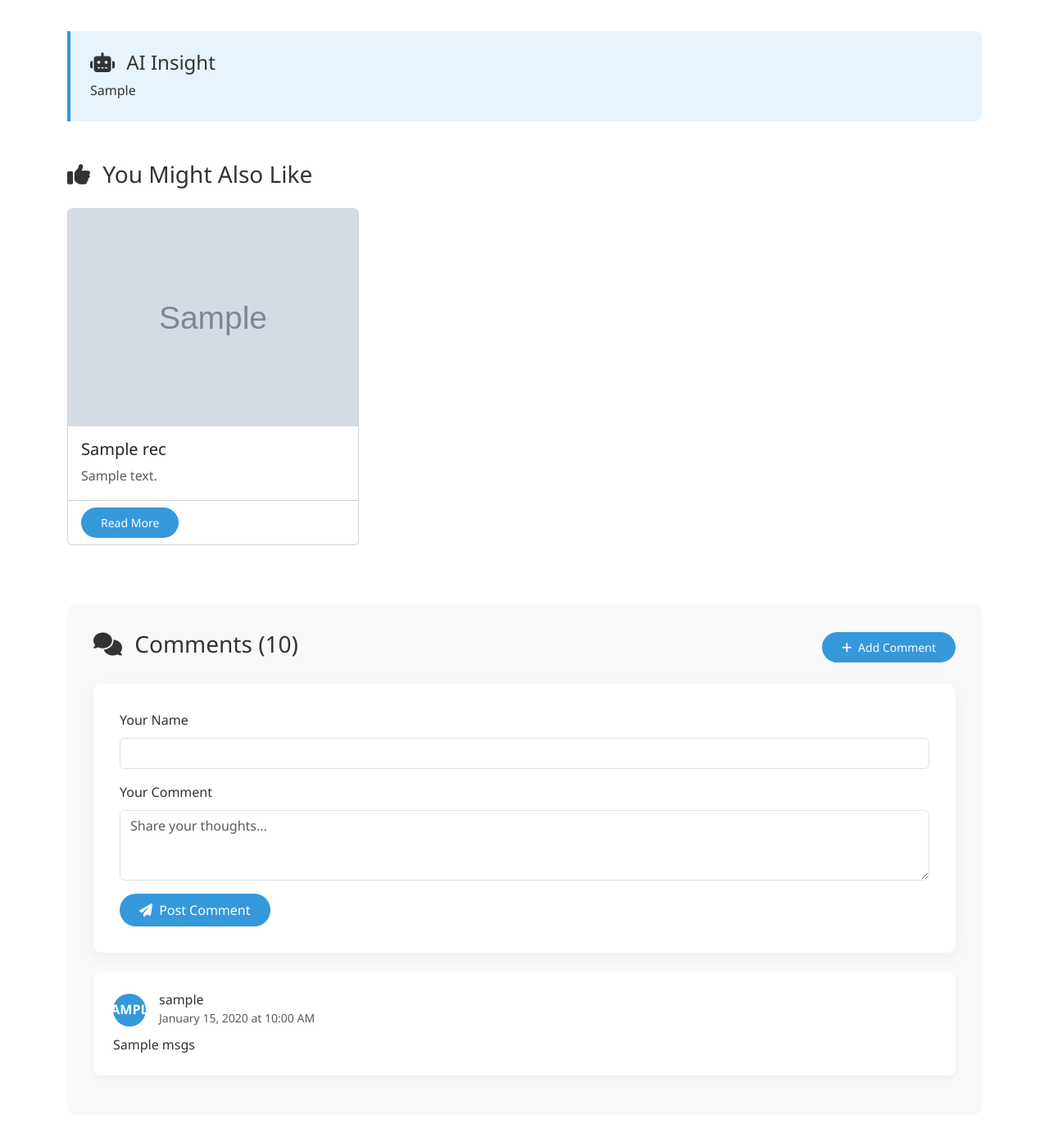
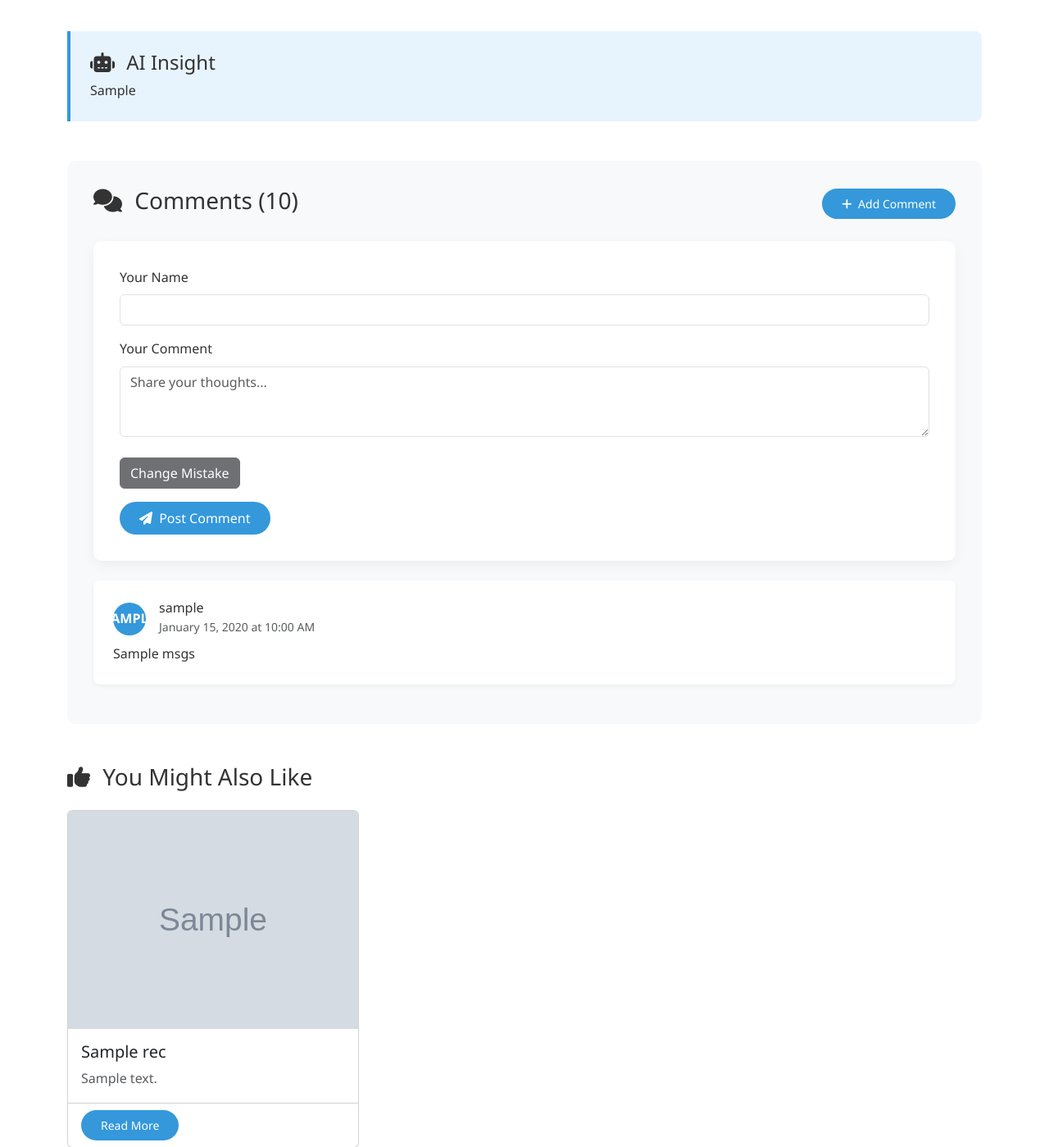
Before and after one commit to sriram-65/pyblog, a Flask app: template templates/post_details.html in a window 1280 px wide, after a click on "Add Comment". Shown: the part 1288-2687 px from the top of the page at 82% size. Run offline with Flask 3, Linux system fonts and the light colour scheme; the template is opened without the code that fills it: most values are stand-ins (such as "Sample title", 1, 10 or a date in 2020); grey boxes marked "Sample" are stand-in pictures; some libraries are stand-ins or nearby versions.

Commit message:
Update post_details.html

```diff
--- a/templates/post_details.html
+++ b/templates/post_details.html
@@ -280,6 +280,60 @@
             <p class="mb-0">{{res_ai}}</p>
         </div>
 
+        <section class="comments-section">
+            <div class="d-flex justify-content-between align-items-center mb-4">
+                <h3><i class="fas fa-comments me-2"></i> Comments ({{total}})</h3>
+                <button class="btn btn-sm btn-custom" data-bs-toggle="collapse" data-bs-target="#commentForm">
+                    <i class="fas fa-plus me-1"></i> Add Comment
+                </button>
+            </div>
+
+
+            <div class="collapse mb-4" id="commentForm">
+                <div class="comment-form">
+                    <form action="{{url_for('comments')}}" method="POST">
+                        <input type="hidden" name="post_id" value="{{ post._id }}">
+                        <div class="mb-3">
+                            <label for="username" class="form-label">Your Name</label>
+                            <input type="text" class="form-control" id="name" name="username" required>
+                        </div>
+                        <div class="mb-3">
+                            <label for="comment" class="form-label">Your Comment</label>
+                            <textarea class="form-control" id="comment" name="msgs" rows="3" required placeholder="Share your thoughts..."></textarea>
+                            <br>
+                            <button id="change-grammer" class="btn btn-dark">Change Mistake</button>
+                        </div>
+                        <button type="submit" class="btn btn-custom"><i class="fas fa-paper-plane me-1"></i> Post Comment</button>
+                    </form>
+                </div>
+            </div>
+
+
+            <div class="comments-list">
+                {% if c %}
+                    {% for com in c %}
+                    <div class="comment-card">
+                        <div class="comment-header">
+                            <div class="comment-avatar">{{ com.username[0]|upper }}</div>
+                            <div>
+                                <h6 class="mb-0">{{ com.username }}</h6>
+                                <small class="text-muted">{{ com.created_at.strftime('%B %d, %Y at %I:%M %p') }}</small>
+                            </div>
+                        </div>
+                        <div class="comment-body mt-2">
+                            <p class="mb-0">{{ com.msgs }}</p>
+                        </div>
+                    </div>
+                    {% endfor %}
+                {% else %}
+                    <div class="text-center py-4">
+                        <i class="fas fa-comment-slash fa-3x text-muted mb-3"></i>
+                        <p class="text-muted">No comments yet. Be the first to share your thoughts!</p>
+                    </div>
+                {% endif %}
+            </div>
+        </section>
+
 
         {% if Re_post %}
         <section class="my-5">
@@ -377,12 +381,42 @@
             }
 
 
-            const commentForm = document.querySelector('.comment-form form');
-            if (commentForm) {
-                commentForm.addEventListener('submit', function() {
-                    localStorage.setItem('UserName', nameInput.value);
-                });
+
+            const cInput = document.getElementById('comment');
+
+            document.getElementById("change-grammer").disabled = true
+
+            document.getElementById("change-grammer").onclick = async function(e) {
+                e.preventDefault()
+                const text = cInput.value;
+                document.getElementById("change-grammer").innerHTML = "Loading ..."
+                await fetch(`/check-grammer?fix-txt=${encodeURIComponent(text)}`)
+                    .then(res => res.json())
+                    .then(data =>{
+                         cInput.value=data["text"]
+                         alert("Mistake is Fixed")
+                         document.getElementById("change-grammer").innerHTML = "Change Mistake"
+                        })
+                    .catch(err=>console.log(err))
+
+
             }
+
+            document.getElementById("change-grammer").disabled = true
+
+            cInput.oninput = function(){
+
+                if (cInput.value){
+                    document.getElementById("change-grammer").disabled = false
+                }
+                else{
+                    document.getElementById("change-grammer").disabled = true
+                }
+
+            }
+
+
+
 
             document.getElementById('copy').addEventListener('click', function() {
                 const url = window.location.href;
@@ -397,10 +431,10 @@
                 });
             });
 
+        {% if not c %}
+            document.getElementById('commentForm').classList.add('show');
+        {% endif %}
 
-            {% if not c %}
-                document.getElementById('commentForm').classList.add('show');
-            {% endif %}
         });
     </script>
 </body>
```
Also changed, not shown: other parts of templates/post_details.html (+0 -50 lines).
